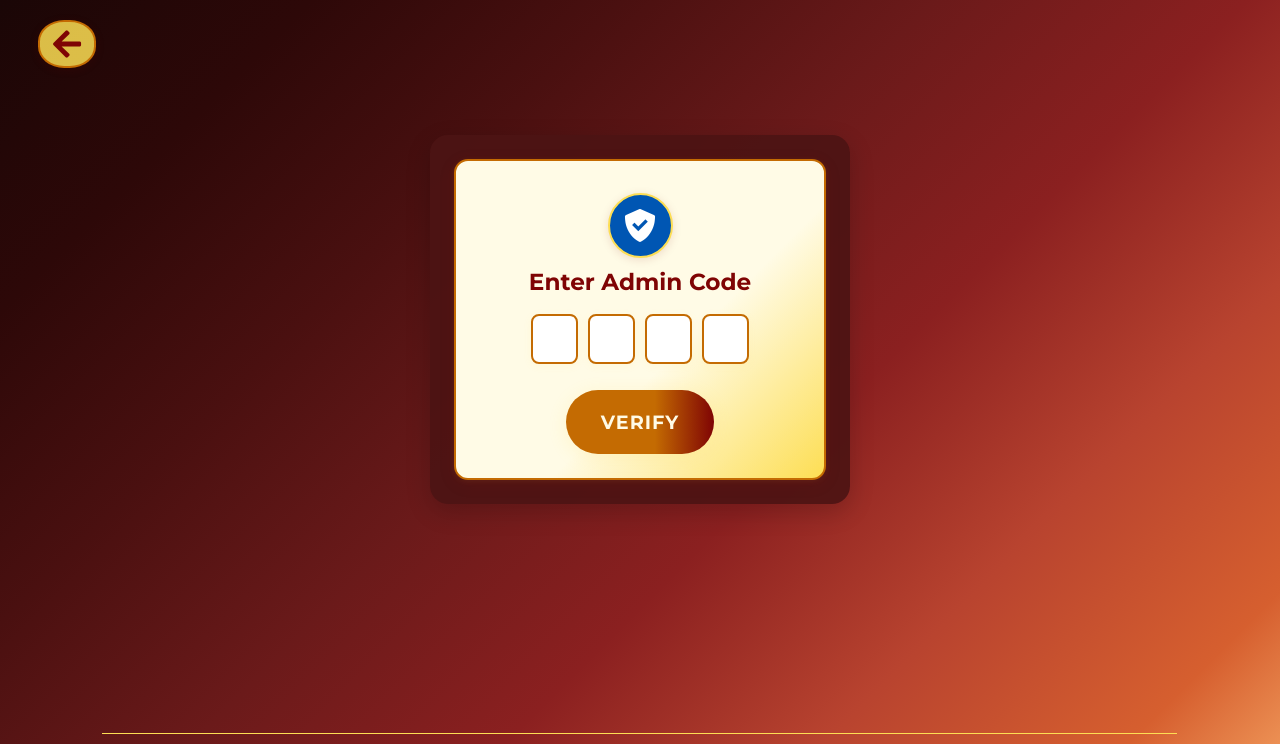
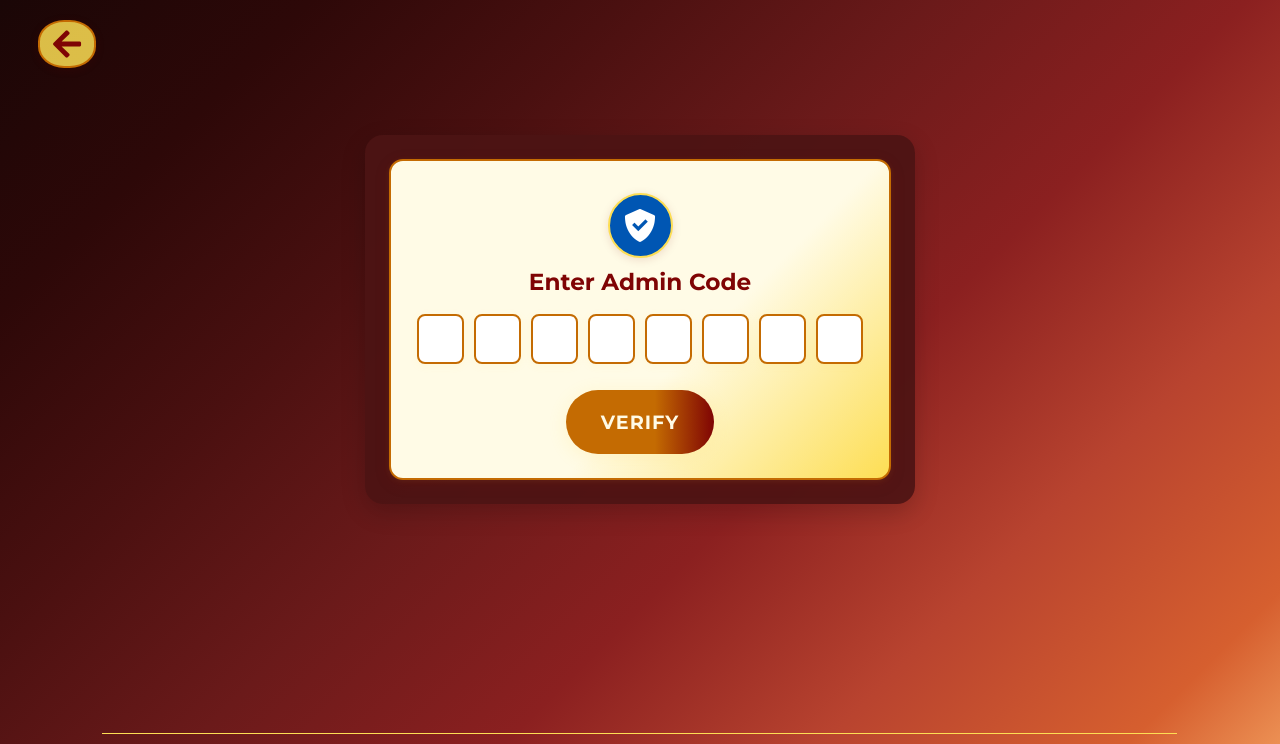
Before and after one commit to MackieRizz/Final_Project, a PHP site: page /adminver.php in a window 1280 px wide. Shown: the top 744 px of the page. Run offline with PHP 8.4, Linux system fonts and the light colour scheme; some libraries are stand-ins or nearby versions.

Commit message:
ako ra gi adjust ang space sa inputs ig mag type nya okay ra ako gi 8 digits ang code sa admin para mas secure kunuhay, nya mack ang register ba wala pani database? unsay mga column?

```diff
--- a/adminver.php
+++ b/adminver.php
@@ -4,7 +4,7 @@ ini_set('display_errors', 1);
 session_start();
 include 'db.php';
 
-$passcode    = '1234';
+$passcode    = '12345678'; // 8 digits now
 $secretKey   = '6LcWBTsrAAAAAHsAxa7FJ9S0Am3V95OnX54R9Cmg';
 $maxAttempts = 3;
 
@@ -16,16 +16,17 @@ $error = '';
 $lockout = false;
 $showAlert = false;
 
+
 if ($_SESSION['admin_attempts'] >= $maxAttempts) {
     $lockout = true;
 } elseif ($_SERVER['REQUEST_METHOD'] === 'POST') {
     $digits = '';
-    for ($i = 1; $i <= 4; $i++) {
+    for ($i = 1; $i <= 8; $i++) { // Loop for 8 digits
         $digits .= $_POST["digit{$i}"] ?? '';
     }
 
-    if (strlen($digits) < 4) {
-        $error = "Please enter all four digits. Attempts left: " . ($maxAttempts - $_SESSION['admin_attempts']);
+    if (strlen($digits) < 8) { // Require 8 digits
+        $error = "Please enter all eight digits. Attempts left: " . ($maxAttempts - $_SESSION['admin_attempts']);
         $showAlert = true;
     } elseif (empty($_POST['g-recaptcha-response'])) {
         $error = "Please complete the reCAPTCHA challenge. Attempts left: " . ($maxAttempts - $_SESSION['admin_attempts']);
@@ -133,7 +134,7 @@ if ($_SESSION['admin_attempts'] >= $maxAttempts) {
     margin-bottom: 24px;
     margin-top: -20px;
     width: 100%;
-    max-width: 420px;
+    max-width: 550px;
     overflow: visible;
 }
 
@@ -228,6 +229,7 @@ if ($_SESSION['admin_attempts'] >= $maxAttempts) {
 
 .g-recaptcha {
     margin-top: 30px;
+    margin-left: 70px;
 }
 
 @media (max-width: 700px) {
@@ -368,6 +370,10 @@ footer p {
           <input name="digit2" type="password" maxlength="1" />
           <input name="digit3" type="password" maxlength="1" />
           <input name="digit4" type="password" maxlength="1" />
+          <input name="digit5" type="password" maxlength="1" />
+          <input name="digit6" type="password" maxlength="1" />
+          <input name="digit7" type="password" maxlength="1" />
+          <input name="digit8" type="password" maxlength="1" />
         </div>
         <div id="recaptchaBox" class="g-recaptcha" data-sitekey="6LcWBTsrAAAAAACTAfiByoo40so_poPc4r8M7c5Z" style="display:none;"></div>
         <button type="submit" class="btn btn-primary w-100">VERIFY</button>
--- a/register.php
+++ b/register.php
@@ -319,7 +319,7 @@ if ($_SERVER['REQUEST_METHOD'] === 'POST') {
         font-family: 'Karla', sans-serif;
         font-weight: 600;
         margin-bottom: 18px;
-        padding: 10px 0px;
+        padding: 10px 16px;
         transition: border 0.2s, box-shadow 0.2s;
         box-shadow: 0 2px 8px rgba(253,222,84,0.08);
     }
```
